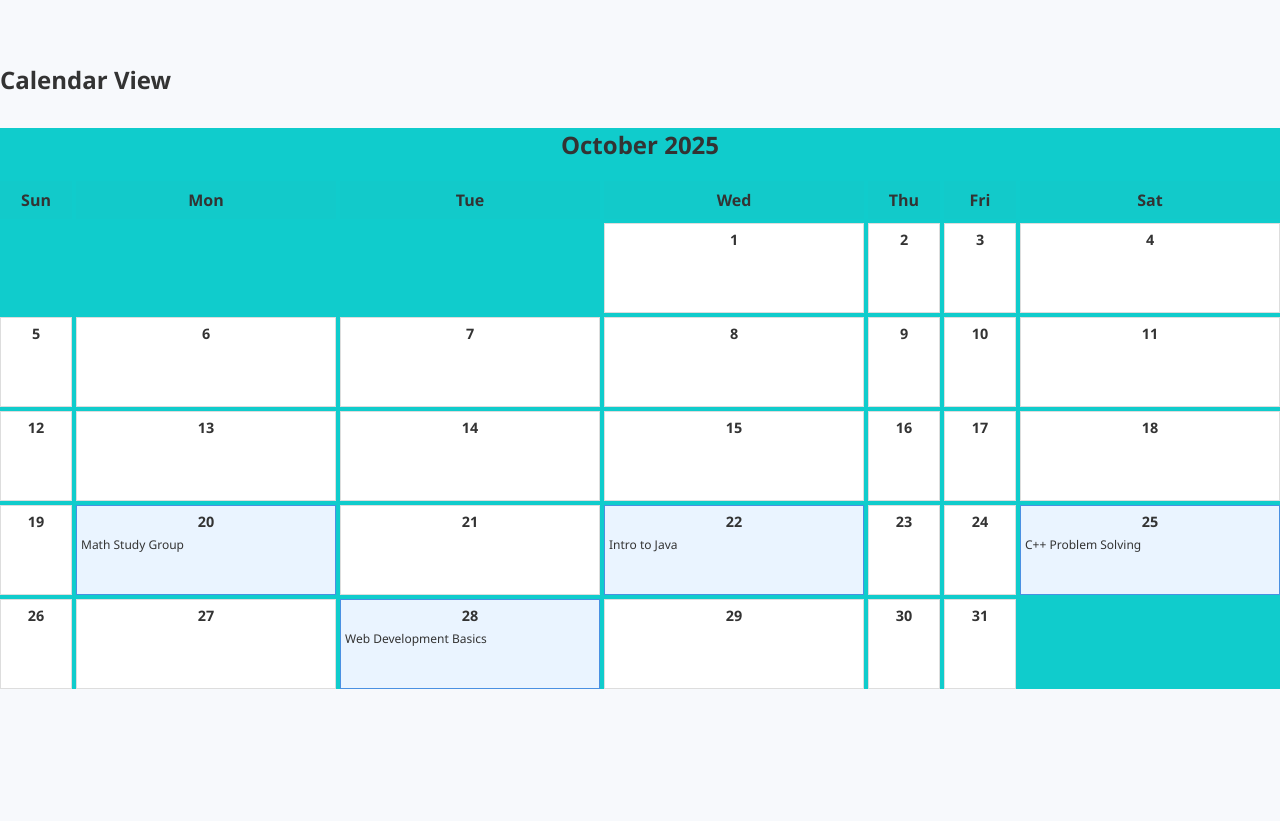
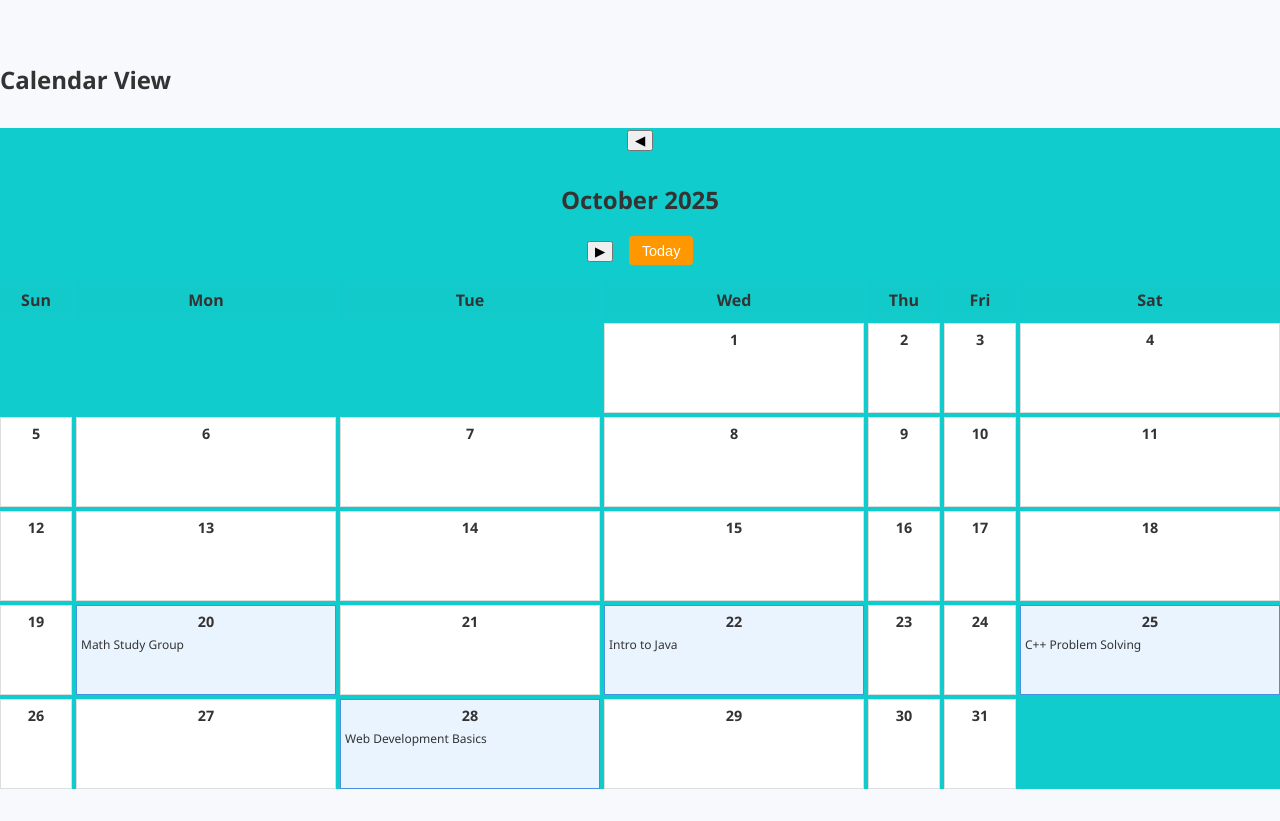
Before and after one commit to beata-teck/study-group-finder, a React (Vite) app in the folder study-group-finder/: page / in a window 1280 px wide. Shown: the part 1081-1902 px from the top of the page. Before the commit the page ends 1802 px from the top, so only its background shows below. Built offline with nearby package versions, Linux system fonts and the light colour scheme.

Commit message:
Add navigation handlers and today button styling to CalendarView

```diff
--- a/study-group-finder/src/components/CalanderVeiw.jsx
+++ b/study-group-finder/src/components/CalanderVeiw.jsx
@@ -1,22 +1,22 @@
 // src/components/CalendarView.jsx
-import React from "react";
+import React, { useState } from "react";
 
 function CalendarView({ events }) {
   const today = new Date();
-  const year = today.getFullYear();
-  const month = today.getMonth(); // 0 = Jan
+  const [currentMonth, setCurrentMonth] = useState(today.getMonth());
+  const [currentYear, setCurrentYear] = useState(today.getFullYear());
 
   // Get first day of month
-  const firstDay = new Date(year, month, 1).getDay(); // 0 = Sunday
-  const daysInMonth = new Date(year, month + 1, 0).getDate();
+  const firstDay = new Date(currentYear, currentMonth, 1).getDay();
+  const daysInMonth = new Date(currentYear, currentMonth + 1, 0).getDate();
 
   // Map events by date
   const eventMap = {};
   events.forEach((event) => {
     const eventDate = new Date(event.date);
     if (
-      eventDate.getFullYear() === year &&
-      eventDate.getMonth() === month
+      eventDate.getFullYear() === currentYear &&
+      eventDate.getMonth() === currentMonth
     ) {
       const day = eventDate.getDate();
       if (!eventMap[day]) eventMap[day] = [];
@@ -44,11 +44,44 @@ function CalendarView({ events }) {
     );
   }
 
+  // Navigation handlers
+  const prevMonth = () => {
+    if (currentMonth === 0) {
+      setCurrentMonth(11);
+      setCurrentYear(currentYear - 1);
+    } else {
+      setCurrentMonth(currentMonth - 1);
+    }
+  };
+
+  const nextMonth = () => {
+    if (currentMonth === 11) {
+      setCurrentMonth(0);
+      setCurrentYear(currentYear + 1);
+    } else {
+      setCurrentMonth(currentMonth + 1);
+    }
+  };
+
+  const goToToday = () => {
+    setCurrentMonth(today.getMonth());
+    setCurrentYear(today.getFullYear());
+  };
+
   return (
     <div className="calendar">
-      <h2>
-        {today.toLocaleString("default", { month: "long" })} {year}
-      </h2>
+      <div className="calendar-header">
+        <button onClick={prevMonth}>◀</button>
+        <h2>
+          {new Date(currentYear, currentMonth).toLocaleString("default", {
+            month: "long",
+          })}{" "}
+          {currentYear}
+        </h2>
+        <button onClick={nextMonth}>▶</button>
+        <button className="today-btn" onClick={goToToday}>Today</button>
+      </div>
+
       <div className="calendar-grid">
         <div className="day-name">Sun</div>
         <div className="day-name">Mon</div>
--- a/study-group-finder/src/index.css
+++ b/study-group-finder/src/index.css
@@ -219,3 +219,17 @@ body.dark button:hover {
   font-size: 0.75rem;
   text-align: left;
 }
+.today-btn {
+  background: #ff9800;
+  color: white;
+  border: none;
+  padding: 0.4rem 0.8rem;
+  border-radius: 4px;
+  cursor: pointer;
+  font-size: 0.9rem;
+  margin-left: 1rem;
+}
+
+.today-btn:hover {
+  background: #e68900;
+}
```
